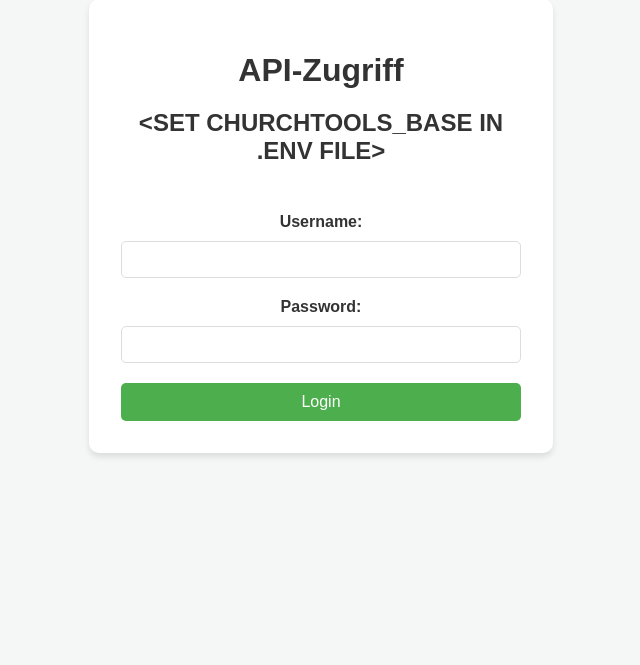
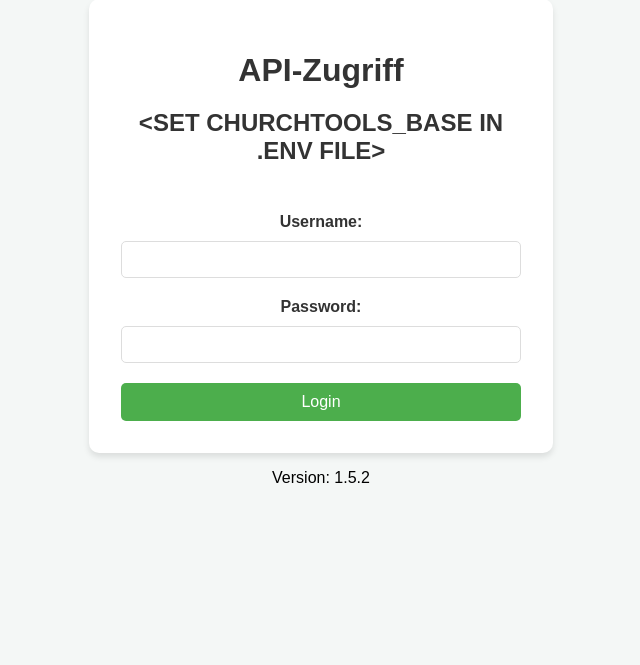
Before and after one commit to schowave/churchtools-api, a Flask app: page / in a window 1280 px wide. Shown: the part 41-706 px from the top of the page, without its empty margins (319-959 px from the left). Run offline with Flask 3, Linux system fonts and the light colour scheme.

Commit message:
feat: add version footer to login page

```diff
--- a/app/templates/login.html
+++ b/app/templates/login.html
@@ -27,5 +27,8 @@
         <input type="submit" value="Login" class="btn btn-login">
     </form>
 </div>
+<footer>
+    <p>Version: {{ version }}</p>
+</footer>
 </body>
 </html>
```
